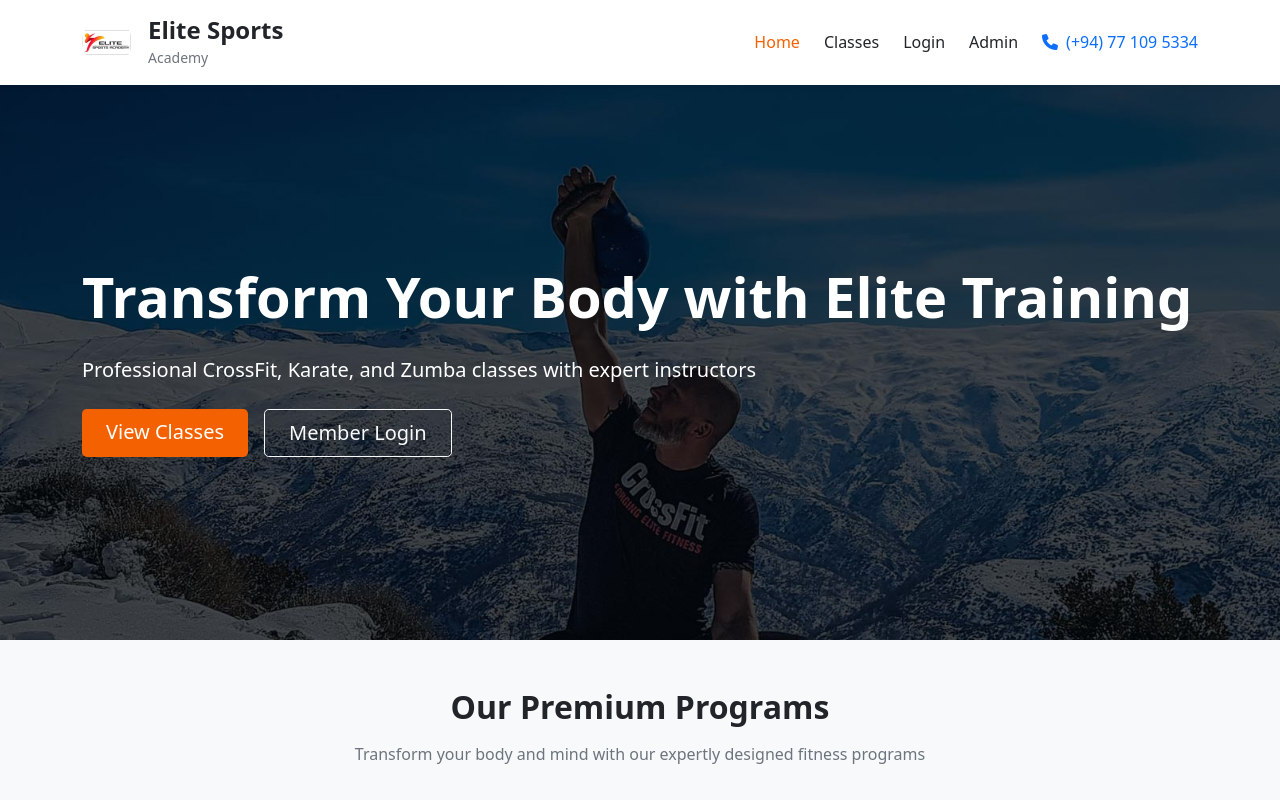
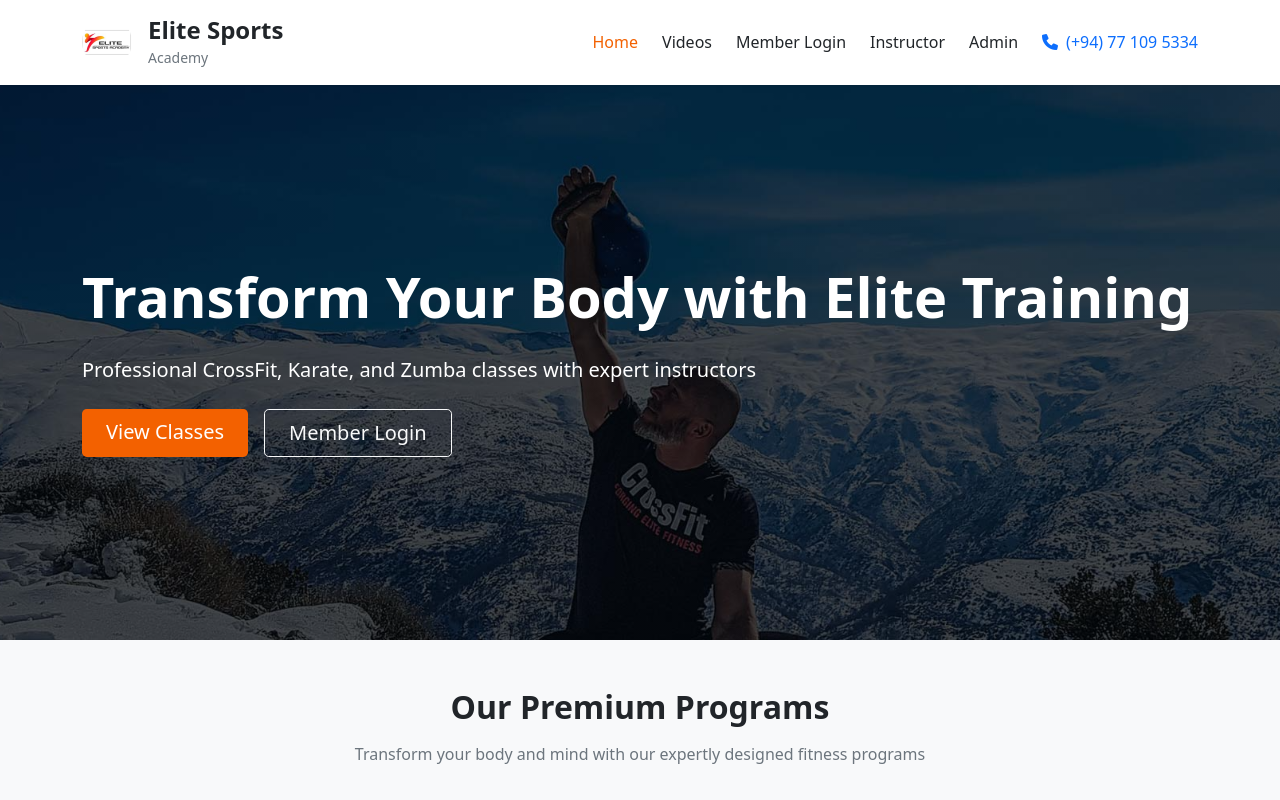
Before and after one commit to ThilinaHK/Elitesportweb, a Next.js app in the folder Elitesportweb/: page / in a window 1280 px wide. Shown: the top 800 px of the page. Built offline with nearby package versions, Linux system fonts and the light colour scheme.

Commit message:
Update navigation: Home, Videos, Member Login, Instructor, Admin

```diff
--- a/Elitesportweb/pages/index.js
+++ b/Elitesportweb/pages/index.js
@@ -23,9 +23,10 @@ export default function Home() {
             </div>
             <nav className="d-flex align-items-center gap-4">
               <a href="/" className="text-decoration-none fw-semibold" style={{color: '#f36100'}}>Home</a>
-              <a href="/classes" className="text-decoration-none text-dark">Classes</a>
-              <a href="/login" className="text-decoration-none text-dark">Login</a>
-              <a href="/admin" className="text-decoration-none text-dark">Admin</a>
+              <a href="/posts" className="text-decoration-none text-dark">Videos</a>
+              <a href="/login" className="text-decoration-none text-dark">Member Login</a>
+              <a href="/instructor-login" className="text-decoration-none text-dark">Instructor</a>
+              <a href="/admin-login" className="text-decoration-none text-dark">Admin</a>
               <div className="text-primary fw-semibold">
                 <i className="fas fa-phone me-2"></i>
                 (+94) 77 109 5334
@@ -397,9 +398,10 @@ export default function Home() {
               <h5 className="fw-semibold mb-3" style={{color: '#f36100'}}>Quick Links</h5>
               <ul className="list-unstyled">
                 <li className="mb-2"><a href="/" className="text-muted text-decoration-none small">Home</a></li>
-                <li className="mb-2"><a href="/classes" className="text-muted text-decoration-none small">Classes</a></li>
+                <li className="mb-2"><a href="/posts" className="text-muted text-decoration-none small">Videos</a></li>
                 <li className="mb-2"><a href="/login" className="text-muted text-decoration-none small">Member Login</a></li>
-                <li className="mb-2"><a href="/admin" className="text-muted text-decoration-none small">Admin Panel</a></li>
+                <li className="mb-2"><a href="/instructor-login" className="text-muted text-decoration-none small">Instructor</a></li>
+                <li className="mb-2"><a href="/admin-login" className="text-muted text-decoration-none small">Admin</a></li>
               </ul>
             </div>
           </div>
--- a/Elitesportweb/pages/login.js
+++ b/Elitesportweb/pages/login.js
@@ -45,7 +45,6 @@ export default function Login() {
             </div>
             <nav style={{display: 'flex', alignItems: 'center', gap: '30px'}}>
               <a href="/" style={{color: '#333', textDecoration: 'none', fontWeight: '500', fontSize: '16px'}}>Home</a>
-              <a href="/classes" style={{color: '#333', textDecoration: 'none', fontWeight: '500', fontSize: '16px'}}>Classes</a>
               <a href="/posts" style={{color: '#333', textDecoration: 'none', fontWeight: '500', fontSize: '16px'}}>Videos</a>
               <a href="/login" style={{color: '#f36100', textDecoration: 'none', fontWeight: '600', fontSize: '16px'}}>Member Login</a>
               <a href="/instructor-login" style={{color: '#333', textDecoration: 'none', fontWeight: '500', fontSize: '16px'}}>Instructor</a>
--- a/Elitesportweb/pages/posts.js
+++ b/Elitesportweb/pages/posts.js
@@ -58,7 +58,6 @@ export default function Posts() {
             </div>
             <nav style={{display: 'flex', alignItems: 'center', gap: '30px'}}>
               <a href="/" style={{color: '#333', textDecoration: 'none', fontWeight: '500', fontSize: '16px'}}>Home</a>
-              <a href="/classes" style={{color: '#333', textDecoration: 'none', fontWeight: '500', fontSize: '16px'}}>Classes</a>
               <a href="/posts" style={{color: '#f36100', textDecoration: 'none', fontWeight: '600', fontSize: '16px'}}>Videos</a>
               <a href="/login" style={{color: '#333', textDecoration: 'none', fontWeight: '500', fontSize: '16px'}}>Member Login</a>
               <a href="/instructor-login" style={{color: '#333', textDecoration: 'none', fontWeight: '500', fontSize: '16px'}}>Instructor</a>
```
Also changed, not shown: Elitesportweb/components/Navigation.js (added, +28 -0 lines).
